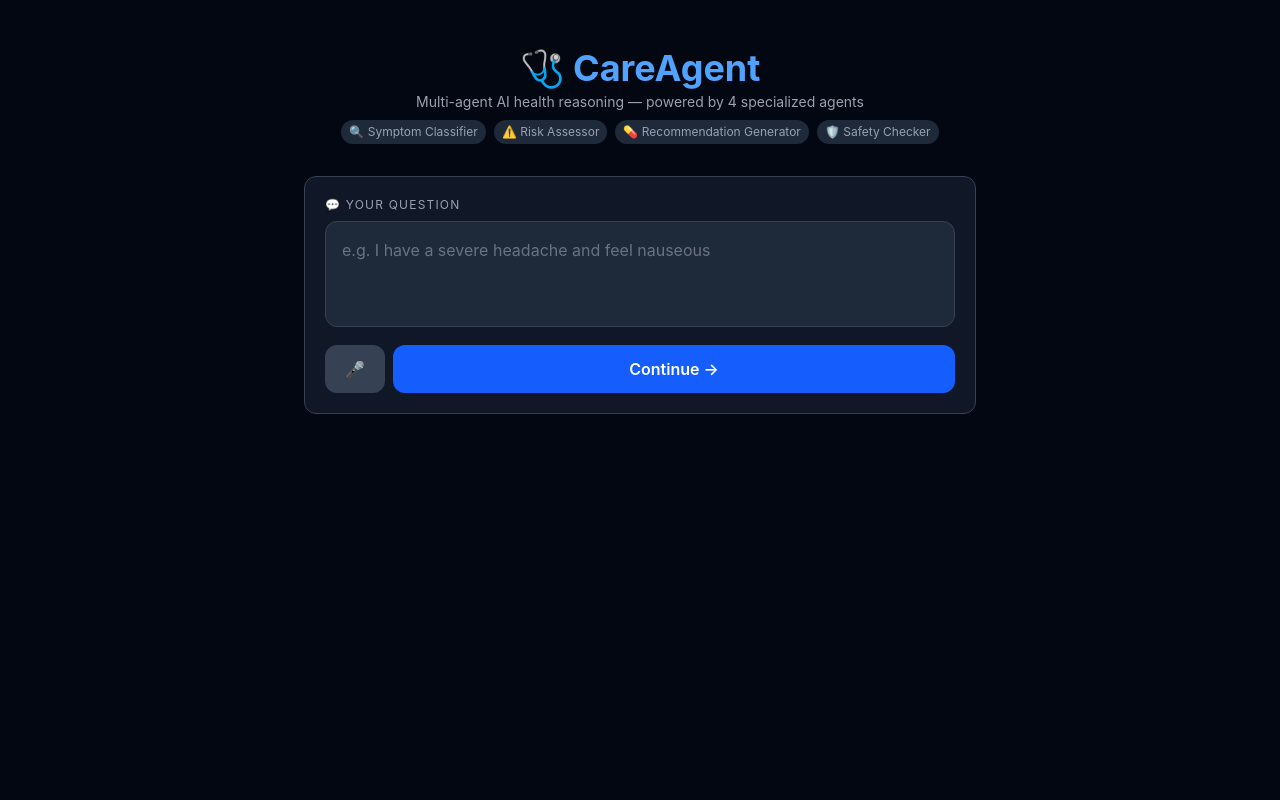
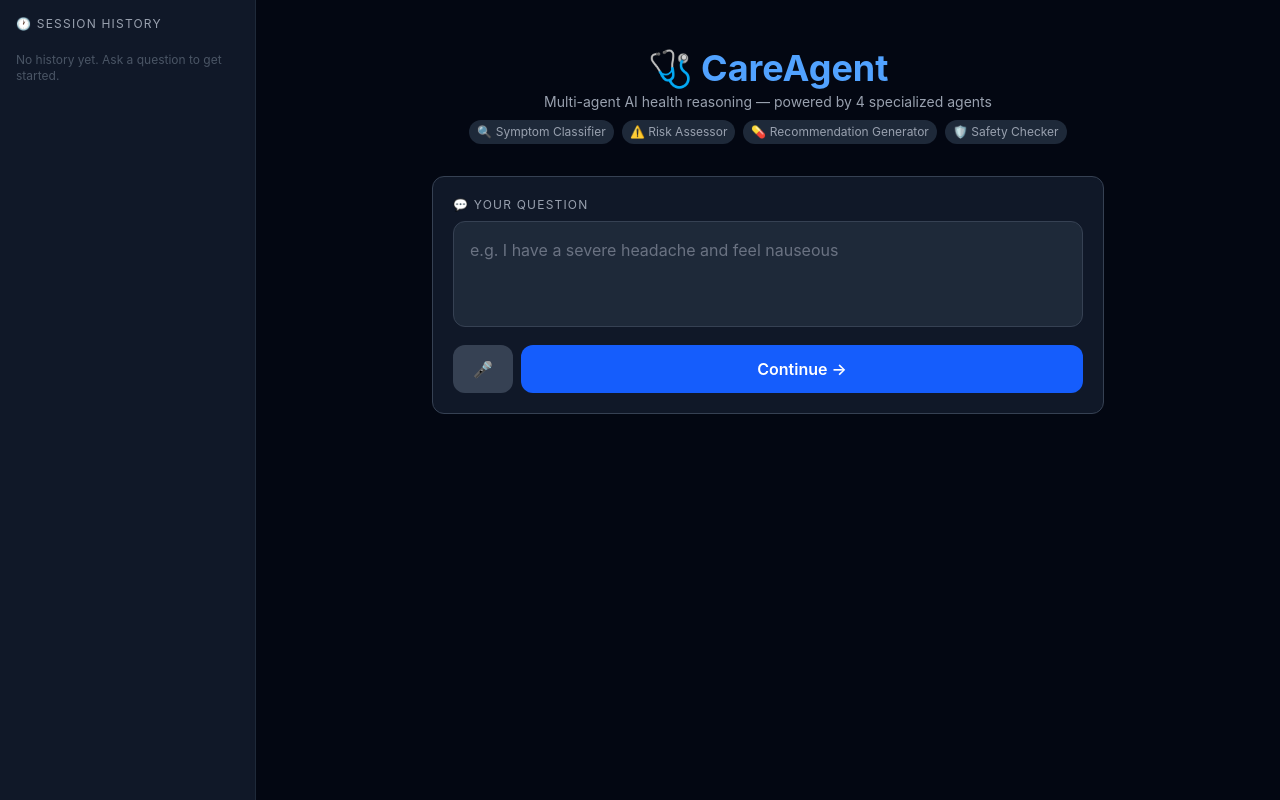
Before and after one commit to gurusaichittoji7/careagent-ai, a React app in the folder frontend/: page / in a window 1280 px wide. Built offline with nearby package versions, Linux system fonts and the light colour scheme; the HTML template or start-up script is replaced by a standard one.

Commit message:
Add session history sidebar with severity badges and timestamps

```diff
--- a/frontend/src/App.jsx
+++ b/frontend/src/App.jsx
@@ -98,6 +98,7 @@ export default function App() {
   const [confidence, setConfidence] = useState(null);
   const [step, setStep] = useState(STEPS.INPUT);
   const [listening, setListening] = useState(false);
+  const [history, setHistory] = useState([]);
 
   const startListening = (setter) => {
     const SpeechRecognition = window.SpeechRecognition || window.webkitSpeechRecognition;
@@ -200,6 +201,17 @@ export default function App() {
   };
 
   const handleReset = () => {
+  if (step === STEPS.DONE && question) {
+    setHistory((prev) => [
+      {
+        question,
+        context,
+        severity,
+        timestamp: new Date().toLocaleTimeString(),
+      },
+      ...prev,
+    ]);
+  }
   setStep(STEPS.INPUT);
   setQuestion("");
   setClarifyingQuestion("");
@@ -284,8 +296,33 @@ const downloadPDF = () => {
 };
 
   return (
-    <div className="min-h-screen bg-gray-950 text-white flex flex-col items-center px-4 py-12">
-      {/* Header */}
+  <div className="min-h-screen bg-gray-950 text-white flex">
+
+    {/* Sidebar */}
+    <div className="hidden md:flex flex-col w-64 bg-gray-900 border-r border-gray-800 p-4 gap-3 min-h-screen">
+      <p className="text-gray-400 text-xs uppercase tracking-widest mb-2">🕐 Session History</p>
+      {history.length === 0 && (
+        <p className="text-gray-600 text-xs">No history yet. Ask a question to get started.</p>
+      )}
+      {history.map((item, i) => (
+        <div key={i} className="bg-gray-800 rounded-xl p-3 border border-gray-700">
+          <p className="text-white text-xs font-semibold truncate">{item.question}</p>
+          <div className="flex items-center justify-between mt-1">
+            <span className={`text-xs px-2 py-0.5 rounded-full font-semibold
+              ${item.severity === "Emergency" ? "bg-red-800 text-red-200" :
+                item.severity === "High" ? "bg-orange-800 text-orange-200" :
+                item.severity === "Moderate" ? "bg-yellow-800 text-yellow-200" :
+                "bg-green-800 text-green-200"}`}>
+              {item.severity || "Unknown"}
+            </span>
+            <span className="text-gray-500 text-xs">{item.timestamp}</span>
+          </div>
+        </div>
+      ))}
+    </div>
+
+    {/* Main Content */}
+    <div className="flex-1 flex flex-col items-center px-4 py-12">
       <h1 className="text-4xl font-bold text-blue-400 mb-1">🩺 CareAgent</h1>
       <p className="text-gray-400 mb-2 text-center text-sm">
         Multi-agent AI health reasoning — powered by 4 specialized agents
@@ -464,5 +501,6 @@ const downloadPDF = () => {
 
       </div>
     </div>
+  </div>
 );
 }
```
Lines whose indentation alone changed are shown as unchanged.
